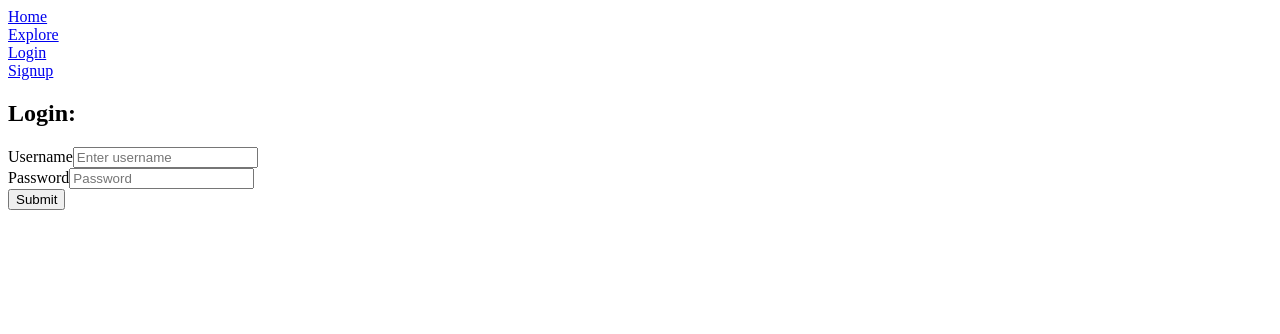
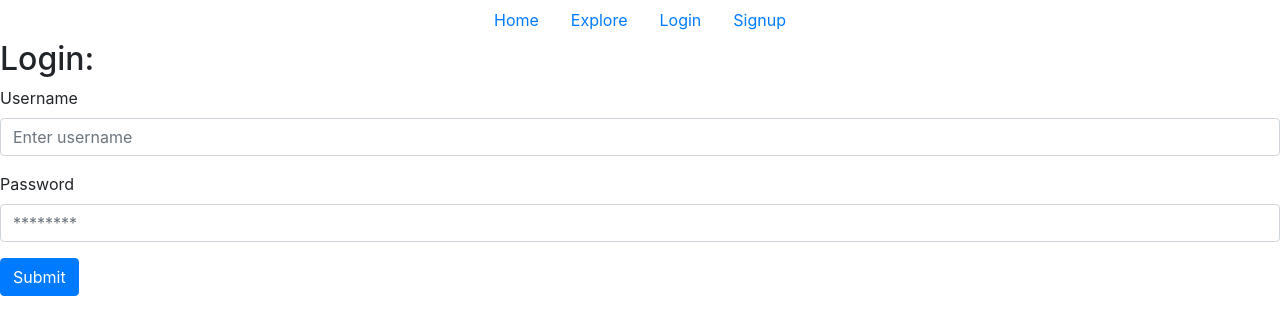
Before and after one commit to momaki9/Foodie, a React (Create React App) app in the folder client/: page /login in a window 1280 px wide. Shown: the top 334 px of the page. Built offline with nearby package versions, Linux system fonts and the light colour scheme.

Commit message:
set up login logic for the front end

```diff
--- a/client/src/App.js
+++ b/client/src/App.js
@@ -9,6 +9,7 @@ import {
 import { setContext } from '@apollo/client/link/context';
 import NavComp from "./components/Nav";
 import Login from "./pages/Login";
+import 'bootstrap/dist/css/bootstrap.min.css';
 
 const httpLink = createHttpLink({ uri: '/graphql' });
 
--- a/client/src/pages/Login.js
+++ b/client/src/pages/Login.js
@@ -1,19 +1,54 @@
+import React, {useState } from 'react';
+import { useMutation } from '@apollo/client';
+import { LOGIN_USER } from '../utils/mutations';
+import Auth from '../utils/auth';
+
 import Button from 'react-bootstrap/Button';
 import Form from 'react-bootstrap/Form';
 
 function Login() {
+
+    const [formState, setFormState ] = useState({ username: '', password: ''});
+    const [login, { error, data} ] = useMutation(LOGIN_USER);
+
+    const handleChange = (event) => {
+        const { name, value } = event.target;
+        setFormState({
+            ...formState,
+            [name]: value
+        });
+    };
+
+    const handleFormSubmit = async (e) => {
+        e.preventDefault();
+        console.log(formState);
+        try {
+            const { data } = await login({
+                variables: { ...formState }
+            });
+            Auth.login(data.login.token);
+        } catch (err) {
+            console.error(err);
+        }
+
+        setFormState({
+            email: '', password: ''
+        });
+    }
+
+
     return (
         <div>
             <h2>Login:</h2>
-            <Form>
+            <Form onSubmit={handleFormSubmit}>
                 <Form.Group className="mb-3" controlId="formBasicEmail">
                     <Form.Label>Username</Form.Label>
-                    <Form.Control type="text" placeholder="Enter username" />
+                    <Form.Control name='username' value={formState.username} type="text" placeholder="Enter username" onChange={handleChange} />
                 </Form.Group>
 
                 <Form.Group className="mb-3" controlId="formBasicPassword">
                     <Form.Label>Password</Form.Label>
-                    <Form.Control type="password" placeholder="Password" />
+                    <Form.Control name='password' value={formState.password} type="password" placeholder="********" onChange={handleChange} />
                 </Form.Group>
                 <Button variant="primary" type="submit">
                     Submit
--- /dev/null
+++ b/client/src/utils/mutations.js
@@ -0,0 +1,13 @@
+import { gql } from '@apollo/client';
+
+export const LOGIN_USER = gql`
+    mutation login($username: String!, $password: String!) {
+        login(username: $username, password: $password) {
+            token
+            user {
+                _id
+                username
+            }
+        }
+    }
+`;
```
Also changed, not shown: client/src/utils/queries.js (added).
